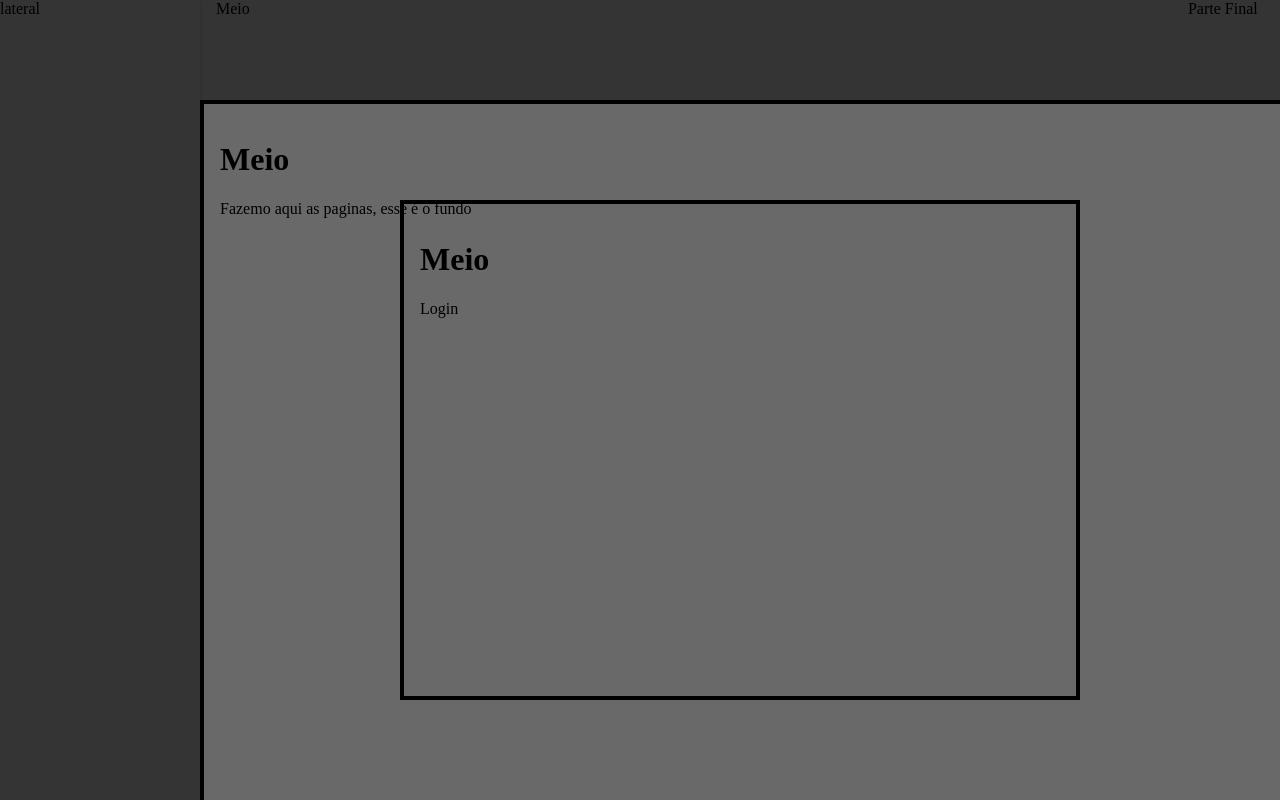
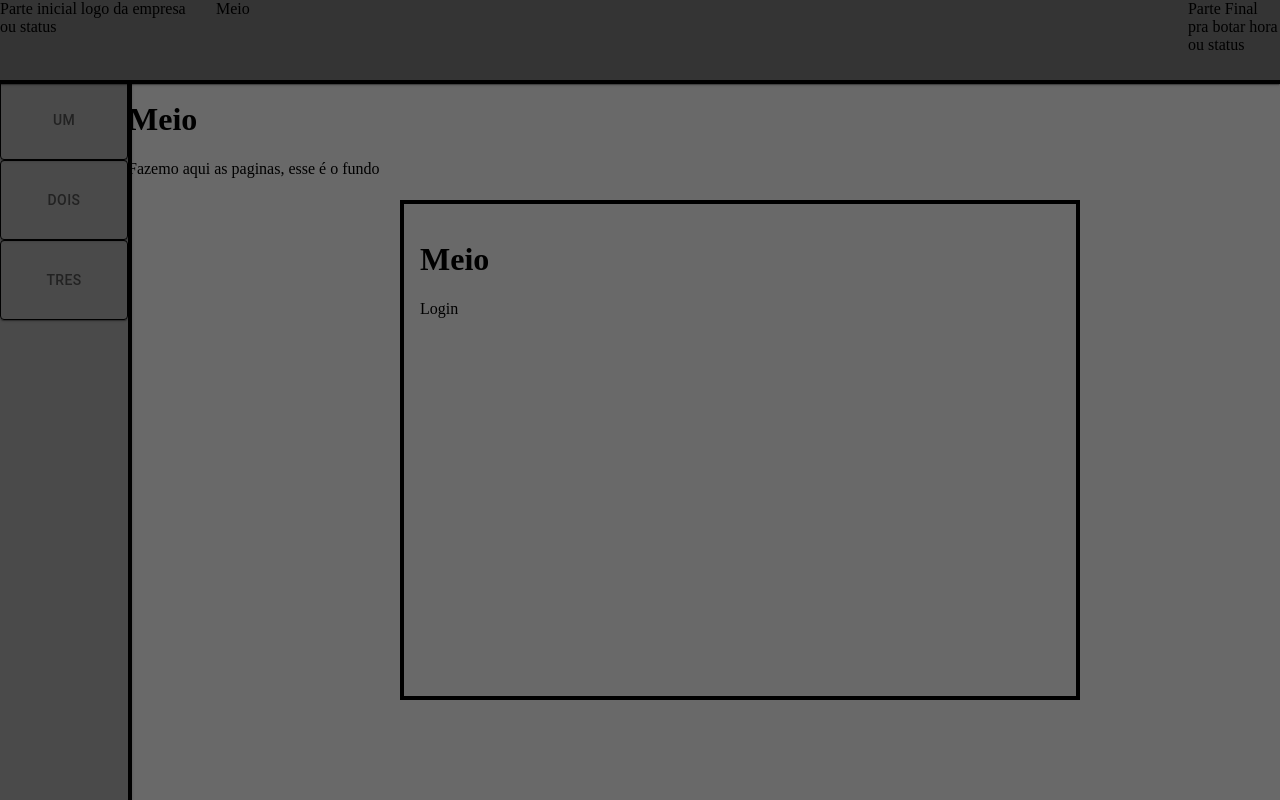
Before and after one commit to AugustoRemus/projetoIntegrador, a React (Create React App) app in the folder projetinho/: page / in a window 1280 px wide. Built offline with nearby package versions, Linux system fonts and the light colour scheme.

Commit message:
melhora interface inicio logica

```diff
--- a/projetinho/src/Cabecalho.js
+++ b/projetinho/src/Cabecalho.js
@@ -12,13 +12,14 @@ function Cabecalho() {
     return (
         <div>
             <Box component="section" sx={{
-                bgcolor: '#343434',
-                height: 200,
+                bgcolor: '#343434', //mais escura
+                height: '10vh',
                 boxShadow: 1,
                 position: 'fixed',
                 top: 0,
                 left: 0,
-                right:0,
+                right: 0,
+                borderBottom: '4px solid black'
 
 
             }}>
@@ -26,14 +27,15 @@ function Cabecalho() {
                 <Box sx={{ flexGrow: 1 }}>
                     <Grid container spacing={2}>
                         <Grid size={2}>
-                            Parte inicial
+                            Parte inicial logo da empresa ou status
                         </Grid>
                         <Grid size={8}>
                             Meio
                         </Grid>
                         <Grid size={1}></Grid>
                         <Grid size={1}>
-                            Parte Final
+                            Parte Final pra botar hora ou status
+
                         </Grid>
                     </Grid>
                 </Box>
@@ -42,6 +44,8 @@ function Cabecalho() {
 
 
 
+
+
         </div>
     );
 }
--- a/projetinho/src/Conteudo.js
+++ b/projetinho/src/Conteudo.js
@@ -5,17 +5,12 @@ function Conteudo() {
   return (
     <Box
       sx={{
-        marginLeft: '200px',
-        marginTop: '100px',
-        padding: '16px',
         bgcolor: '#696969',
         position: 'fixed',
-        top: 0,
-        left: 0,
+        width: '90vw',
+        height: '90vh',
         right:0,
         bottom: 0,
-        borderLeft: '4px solid black',
-        borderTop: '4px solid black'
 
       }}
     >
--- a/projetinho/src/Lateral.js
+++ b/projetinho/src/Lateral.js
@@ -1,41 +1,93 @@
 import * as React from 'react';
 import Box from '@mui/material/Box';
-import { styled } from '@mui/material/styles';
-import Paper from '@mui/material/Paper';
-import Grid from '@mui/material/Grid2';
+import ToggleButton from '@mui/material/ToggleButton';
 
-function Lateral() {
-    const [nome, setNome] = React.useState("");
+export default function Lateral() {
 
-    const alterarNome = (event) => { setNome(event.target.value); }
+    const [selectedUm, setSelectedUm] = React.useState(false);
+    const [selectedDois, setSelectedDois] = React.useState(false);
+    const [selectedTres, setSelectedTres] = React.useState(false);
+
+    //verifica
+    const [logado, setLogado] = React.useState(false);
+
+
+    const testeLogin = () => {
+        if (!logado) {
+            alert("Faça login para acessar outras funcionalidades");
+        } else {
+            alert("Logado!");
+        }
+    };
+
+    //muda o estado
+    const mudarPermi = () => {
+        setLogado((prevLogado) => !prevLogado);
+    };
 
     return (
-        <div>
-            <Box component="section"    sx={{
-        bgcolor: '#343434',
-        width: 200,
-        height: '100vh',
-        boxShadow: 1,
-        position: 'fixed',
-        top: 0,
-        left: 0,
+        <Box
+            component="section"
+            sx={{
+                bgcolor: '#4a4a4a',
+                width: '10vw',
+                height: '90vh',
+                boxShadow: 1,
+                position: 'fixed',
+                bottom: 0,
+                left: 0,
+                display: 'flex',
+                flexDirection: 'column',
+                borderRight: '4px solid black',
+            }}
+        >
+            <ToggleButton
+                value="check"
+                selected={selectedUm}
+                onChange={() => {
+                    setSelectedUm((prevSelected) => !prevSelected);
+                    mudarPermi();
+                }}
+                sx={{
+                    height: '10vh',
+                    boxShadow: 1,
+                    border: '1px solid black',
+                }}
+            >
+                um
+            </ToggleButton>
 
-      }}
+            <ToggleButton
+                value="check"
+                selected={selectedDois}
+                onChange={() => {
+                    setSelectedDois((prevSelected) => !prevSelected);
+                    testeLogin();
+                }}
+                sx={{
+                    height: '10vh',
+                    boxShadow: 1,
+                    border: '1px solid black',
+                }}
+            >
+                dois
+            </ToggleButton>
 
+            <ToggleButton
+                value="check"
+                selected={selectedTres}
+                onChange={() => {
+                    setSelectedTres((prevSelected) => !prevSelected);
+                    testeLogin();
+                }}
+                sx={{
+                    height: '10vh',
+                    boxShadow: 1,
+                    border: '1px solid black',
+                }}
             >
-
-                <Box sx={{ flexGrow: 1 }}>
-                    <Grid container spacing={2}>
-                        lateral
-                    </Grid>
-                </Box>
-
-            </Box>
-
-
-
-        </div>
+                tres
+            </ToggleButton>
+        </Box>
     );
 }
-
-export default Lateral;
--- a/projetinho/src/Layout.js
+++ b/projetinho/src/Layout.js
@@ -8,9 +8,12 @@ function Layout() {
   return (
     <>
 
+
+
+      <Conteudo />
+      <Lateral />
       <Cabecalho />
-      <Lateral />
-      <Conteudo />
+
       <Login />
 
 
```
